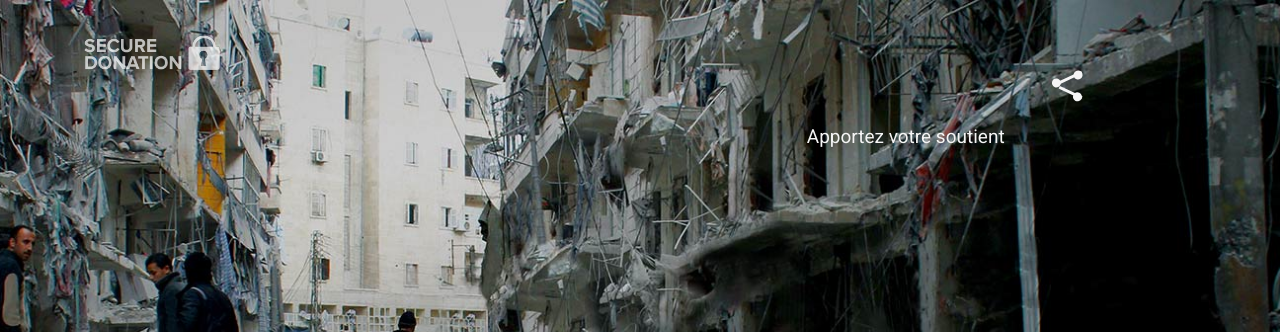
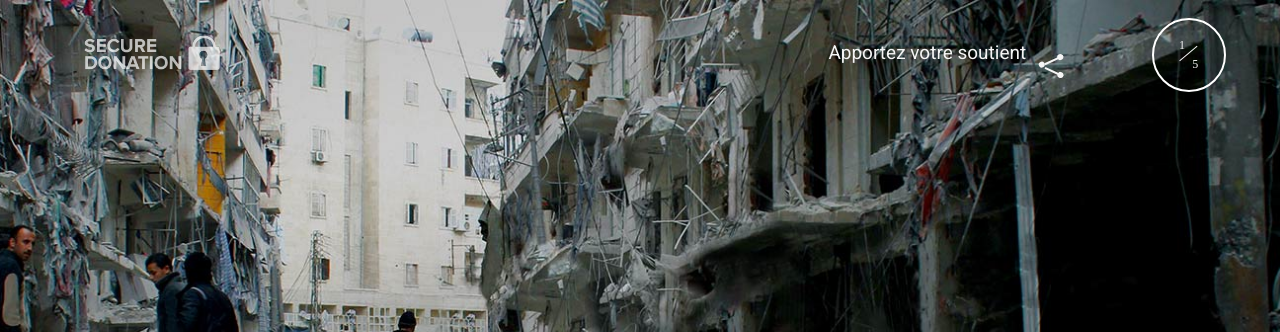
Before and after one commit to Acima2/Syria, a plain HTML site: page index.html in a window 1280 px wide. Shown: the top 332 px of the page. Drawn offline with Linux system fonts and the light colour scheme.

Commit message:
petites modif sur le barre de nav et ajout du cercle 1/5

```diff
--- a/css/style.css
+++ b/css/style.css
@@ -29,6 +29,7 @@ h1 {
 	background-color: transparent;
 	height: 18%;
 	z-index: 99;
+	display: flex;
 }
 
 /*logo*/
@@ -42,33 +43,37 @@ h1 {
 	background-size: contain;
 	border: 0px;
 	margin-left: 6%;
+	cursor: pointer;
 }
 
 /*Soutenir*/
 .soutient {
-	width: 230px;
+	width: 200px;
 	height: 100%;
 	background-color: transparent;
 	color: #f5f5f5;
 	font-family: 'Roboto', sans-serif;
 	font-size: 19px;
 	border: 0px;
-	margin-left: 45%;
-	display: inline-flex;
+	margin-left: 47%;
+	/*display: inline-flex;*/
 	padding-bottom: 0px;
+	margin-top: 22px;
 }
 
 .croix {
 	background-color: transparent;
-	width: 70px;
+	width: 60px;
 	height: 80%;
 	border: 0px;
 	display: inline-block;
+	margin-top: 9px;
+	cursor: pointer;
 }
 
 .croix1 {
-	width: 25px;
-	height: 3%;
+	width: 20px;
+	height: 2%;
 	background-color: #f5f5f5;
 	transform: rotate(-25deg);
 	margin-bottom: 20%;
@@ -78,8 +83,8 @@ h1 {
 .croix1::before {
 	content: '';
     display: inline-block;
-    width: 9px;
-    height: 9px;
+    width: 6px;
+    height: 6px;
     border-radius: 50%;
     background-color: #f5f5f5;
     float: left;
@@ -90,8 +95,8 @@ h1 {
 .croix1::after {
 	content: '';
     display: inline-block;
-    width: 9px;
-    height: 9px;
+    width: 6px;
+    height: 6px;
     border-radius: 50%;
     background-color: #f5f5f5;
     float: right;
@@ -100,8 +105,8 @@ h1 {
 }
 
 .croix2 {
-	width: 25px;
-	height: 3%;
+	width: 20px;
+	height: 2%;
 	background-color: #f5f5f5;
 	transform: rotate(25deg);
 	margin-left: 20%;
@@ -110,8 +115,8 @@ h1 {
 .croix2::after {
 	content: '';
     display: inline-block;
-    width: 9px;
-    height: 9px;
+    width: 6px;
+    height: 6px;
     border-radius: 50%;
     background-color: #f5f5f5;
     float: right;
@@ -120,3 +125,35 @@ h1 {
 }
 
 /*Chargement + bouton pour afficher le menu*/
+.cercle {
+	width: 70px;
+	height: 70px;
+	background: transparent;
+	border-radius: 50px;
+	border: 2px white solid;
+	margin-top: 18px;
+	margin-left: 5%;
+	cursor: pointer;
+}
+
+.nombre {
+	color: #f5f5f5;
+	margin-top: 25%;
+	margin-left: 35%;
+	font-size: 12px;
+}
+
+.sur {
+	background-color: #f5f5f5;
+	width: 23px;
+	height: 2%;
+	margin-left: 32%;
+	transform: rotate(-40deg);
+}
+
+.nombreTotal {
+	color: #f5f5f5;
+	font-size: 12px;
+	margin-left: 54%;
+	margin-top: 5%;
+}
--- a/index.html
+++ b/index.html
@@ -1,7 +1,7 @@
 <!DOCTYPE html>
 <html>
 <head>
-	<title>Intégration Site</title>
+	<title>Syria</title>
 	<meta charset="utf-8">
 	<link rel="stylesheet" type="text/css" href="css/style.css">
 	<link href="https://fonts.googleapis.com/css?family=Roboto" rel="stylesheet">
@@ -19,7 +19,11 @@
 				</div>
 				<div class="croix2"></div>
 			</button>
-
+			<div class="cercle">
+				<div class="nombre">1</div>
+				<div class="sur"></div>
+				<div class="nombreTotal">5</div>
+			</div>
 
 		</div>
 		<h1>A quoi ressemblait la<br>Syrie avant la guerre ?
```
